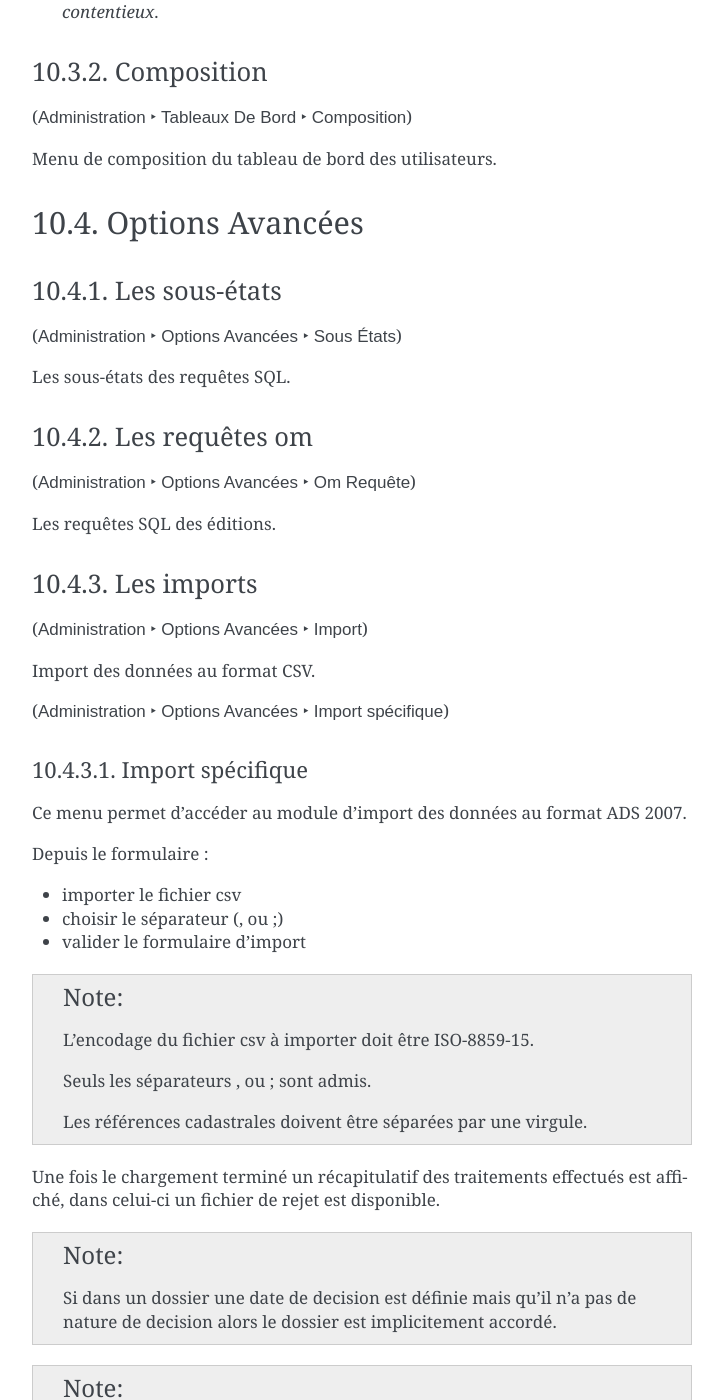
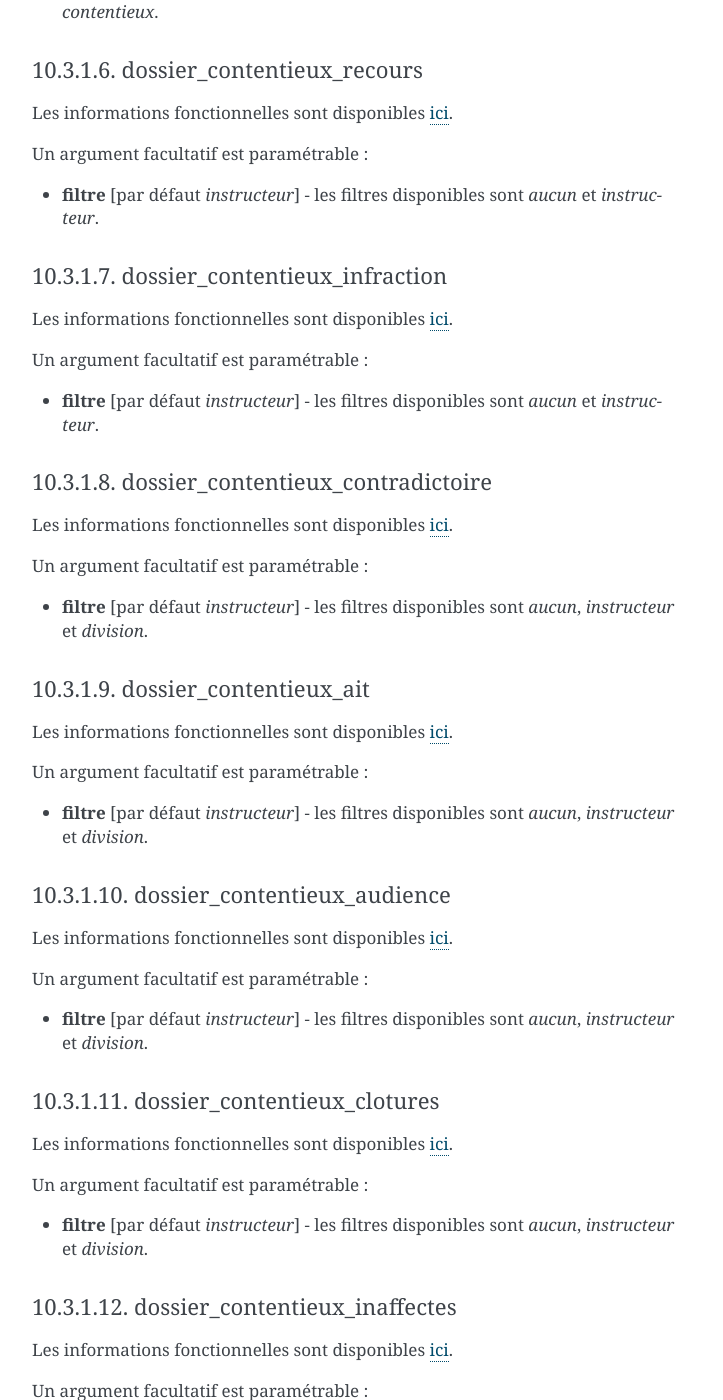
Before and after one commit to mpavaux/openads-documentation, a Sphinx documentation site: the page built from source/manuel_utilisateur/administration.rst, in a window 1280 px wide and 1400 px high, scrolled down 5353 px. Shown: the whole window, without its empty margins (388-1111 px from the left). Built offline with Sphinx 7.4.7, drawn with Linux system fonts in a browser that asks for light colours; some of the changed text lies outside the part shown.

Commit message:
* Ajout administration pour les widgets CTX

```diff
--- a/source/manuel_utilisateur/administration.rst
+++ b/source/manuel_utilisateur/administration.rst
@@ -244,6 +244,114 @@
 * **contexte** [par défaut *standard*] - les filtres disponibles sont *standard* et *contentieux*.
 
 
+.. _administration_widget_dossier_contentieux_recours:
+
+dossier_contentieux_recours
+===========================
+
+Les informations fonctionnelles sont disponibles :ref:`ici<widget_dossier_contentieux_recours>`.
+
+Un argument facultatif est paramétrable :
+
+* **filtre** [par défaut *instructeur*] - les filtres disponibles sont *aucun* et *instructeur*.
+
+
+.. _administration_widget_dossier_contentieux_infraction:
+
+dossier_contentieux_infraction
+==============================
+
+Les informations fonctionnelles sont disponibles :ref:`ici<widget_dossier_contentieux_infraction>`.
+
+Un argument facultatif est paramétrable :
+
+* **filtre** [par défaut *instructeur*] - les filtres disponibles sont *aucun* et *instructeur*.
+
+
+.. _administration_widget_dossier_contentieux_contradictoire:
+
+dossier_contentieux_contradictoire
+==================================
+
+Les informations fonctionnelles sont disponibles :ref:`ici<widget_dossier_contentieux_contradictoire>`.
+
+Un argument facultatif est paramétrable :
+
+* **filtre** [par défaut *instructeur*] - les filtres disponibles sont *aucun*, *instructeur* et *division*.
+
+
+.. _administration_widget_dossier_contentieux_ait:
+
+dossier_contentieux_ait
+=======================
+
+Les informations fonctionnelles sont disponibles :ref:`ici<widget_dossier_contentieux_ait>`.
+
+Un argument facultatif est paramétrable :
+
+* **filtre** [par défaut *instructeur*] - les filtres disponibles sont *aucun*, *instructeur* et *division*.
+
+
+.. _administration_widget_dossier_contentieux_audience:
+
+dossier_contentieux_audience
+============================
+
+Les informations fonctionnelles sont disponibles :ref:`ici<widget_dossier_contentieux_audience>`.
+
+Un argument facultatif est paramétrable :
+
+* **filtre** [par défaut *instructeur*] - les filtres disponibles sont *aucun*, *instructeur* et *division*.
+
+
+.. _administration_widget_dossier_contentieux_clotures:
+
+dossier_contentieux_clotures
+============================
+
+Les informations fonctionnelles sont disponibles :ref:`ici<widget_dossier_contentieux_clotures>`.
+
+Un argument facultatif est paramétrable :
+
+* **filtre** [par défaut *instructeur*] - les filtres disponibles sont *aucun*, *instructeur* et *division*.
+
+
+.. _administration_widget_dossier_contentieux_inaffectes:
+
+dossier_contentieux_inaffectes
+==============================
+
+Les informations fonctionnelles sont disponibles :ref:`ici<widget_dossier_contentieux_inaffectes>`.
+
+Un argument facultatif est paramétrable :
+
+* **filtre** [par défaut *aucun*] - les filtres disponibles sont *aucun* et *division*.
+
+
+.. _administration_widget_dossier_contentieux_alerte_visite:
+
+dossier_contentieux_alerte_visite
+=================================
+
+Les informations fonctionnelles sont disponibles :ref:`ici<widget_dossier_contentieux_alerte_visite>`.
+
+Un argument facultatif est paramétrable :
+
+* **filtre** [par défaut *instructeur*] - les filtres disponibles sont *aucun*, *instructeur* et *division*.
+
+
+.. _administration_widget_dossier_contentieux_alerte_parquet:
+
+dossier_contentieux_alerte_parquet
+==================================
+
+Les informations fonctionnelles sont disponibles :ref:`ici<widget_dossier_contentieux_alerte_parquet>`.
+
+Un argument facultatif est paramétrable :
+
+* **filtre** [par défaut *instructeur*] - les filtres disponibles sont *aucun*, *instructeur* et *division*.
+
+
 .. _administration_composition:
 
 ===========
```
Also changed, not shown: source/manuel_utilisateur/ergonomie/index.rst (+9 -9 lines).
